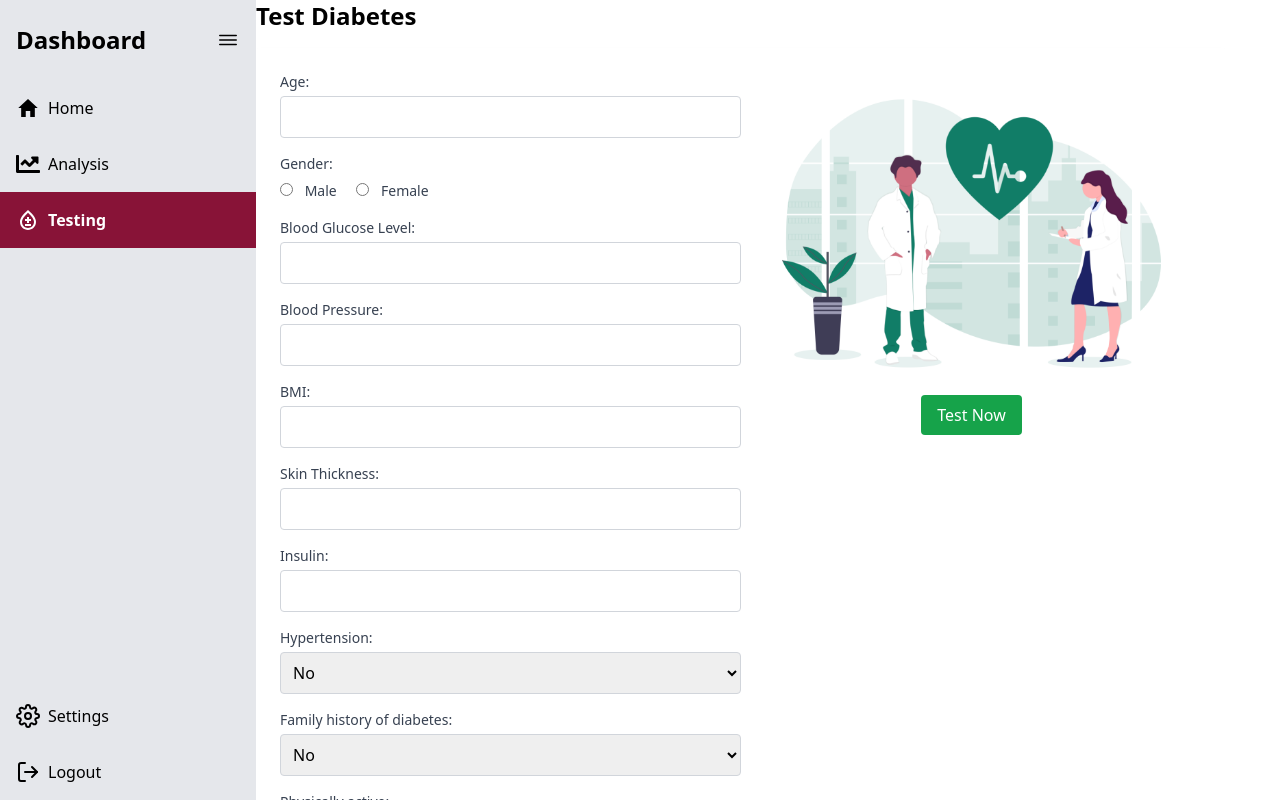
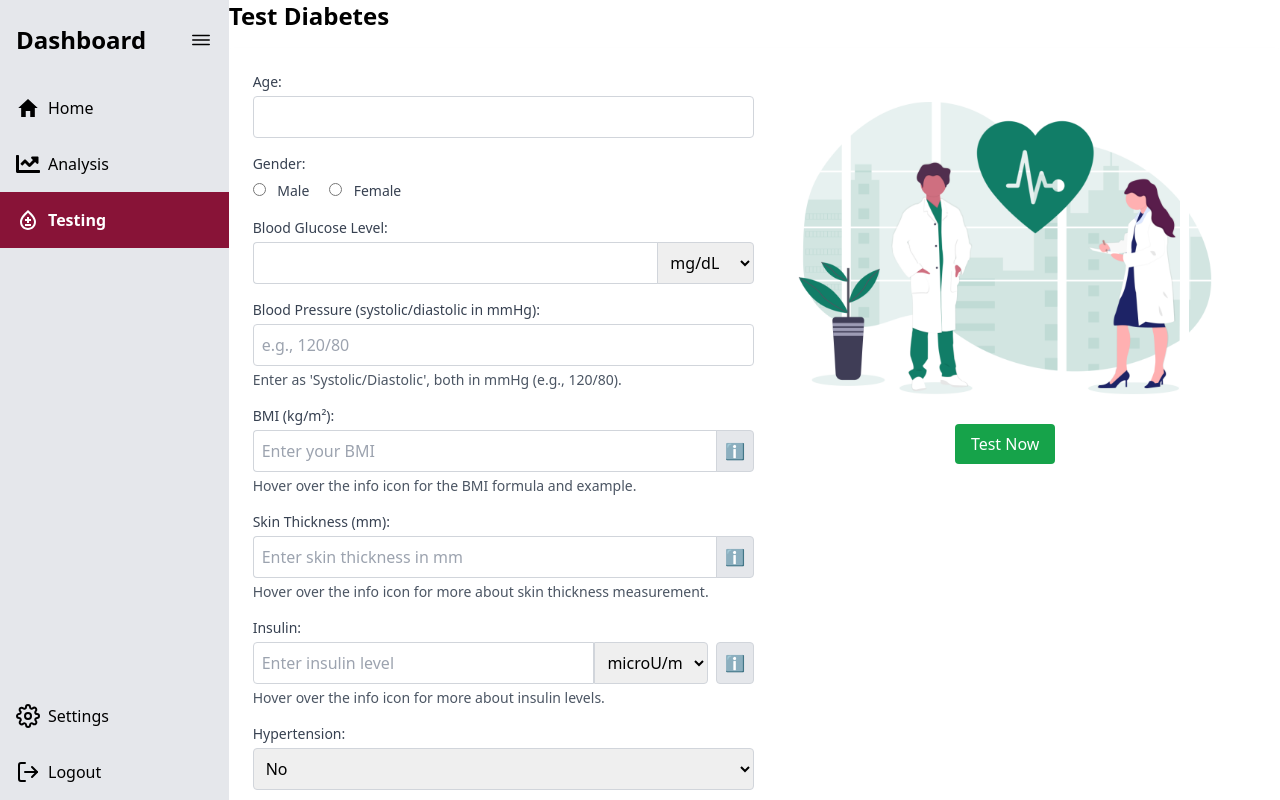
Before and after one commit to karan-panda/Diabetes-Decoded-gdsc, a Next.js app: page /testing in a window 1280 px wide. Built offline with nearby package versions, Linux system fonts and the light colour scheme.

Commit message:
input-edited

```diff
--- a/pages/testing/index.js
+++ b/pages/testing/index.js
@@ -1,6 +1,7 @@
 import React, { useEffect, useState } from 'react';
 import { Link } from 'react-router-dom';
 import Sidenav from '../../components/sidenav';
+// import '../../public/design/style.css'
 
 export default function Layout() {
   const [htmlContent, setHtmlContent] = useState('');
@@ -11,6 +12,8 @@ export default function Layout() {
       .then(response => response.text())
       .then(data => setHtmlContent(data));
   }, []);
+
+
 
   const handleFormSubmit = (event) => {
     event.preventDefault();
@@ -31,6 +34,7 @@ export default function Layout() {
     setFormData(formData);
     predictDiabetes(formData);
   };
+
 
   const predictDiabetes = (formData) => {
     // Define threshold values
@@ -58,6 +62,7 @@ export default function Layout() {
     }
   };
 
+
   return (
     <div className="flex bg-white">
       <Sidenav />
@@ -80,26 +85,128 @@ export default function Layout() {
                       <label htmlFor="female" className="text-sm font-medium text-gray-700"> Female </label>
                   </div>
               </div>
+              {/* <div class="mb-4">
+    <label for="testType" class="block text-sm font-medium text-gray-700">Type of Test:</label>
+    <select id="testType" name="testType" class="mt-1 p-2 border border-gray-300 rounded w-full" onchange="updateLabel()">
+        <option value="a1c">A1C Test (% for A1C)</option>
+        <option value="fasting">Fasting Blood Sugar Test (mg/dL)</option>
+        <option value="glucoseTolerance">Glucose Tolerance Test (mg/dL)</option>
+        <option value="random">Random Blood Sugar Test (mg/dL)</option>
+    </select>
+</div> */}
+<div class="mb-4 relative">
+    <label for="bloodGlucose" class="block text-sm font-medium text-gray-700">Blood Glucose Level:</label>
+    <div class="flex mt-1">
+        <input type="number" id="bloodGlucose" name="bloodGlucose" class="p-2 border border-r-0 border-gray-300 rounded-l w-full" />
+        <select id="unit" name="unit" class="border border-gray-300 rounded-r p-2 -ml-1">
+            <option value="mg/dL">mg/dL</option>
+            <option value="mmol/L">mmol/L</option>
+            <option value="%">% (A1C)</option>
+        </select>
+    </div>
+</div>
+
+
+
 <div className="mb-4">
-                  <label htmlFor="bloodGlucose" className="block text-sm font-medium text-gray-700">Blood Glucose Level:</label>
-                  <input type="number" id="bloodGlucose" name="bloodGlucose" className="mt-1 p-2 border border-gray-300 rounded w-full" />
+    <label htmlFor="bloodPressure" className="block text-sm font-medium text-gray-700">
+        Blood Pressure (systolic/diastolic in mmHg):
+    </label>
+    <input
+        type="text"
+        id="bloodPressure"
+        name="bloodPressure"
+        placeholder="e.g., 120/80"
+        pattern="\d{1,3}\/\d{1,3}"
+        title="Format: systolic/diastolic e.g., 120/80"
+        className="mt-1 p-2 border border-gray-300 rounded w-full"
+    />
+    <p className="mt-1 text-sm text-gray-600">
+        Enter as 'Systolic/Diastolic', both in mmHg (e.g., 120/80).
+    </p>
 </div>
-              <div className="mb-4">
-                  <label htmlFor="bloodPressure" className="block text-sm font-medium text-gray-700">Blood Pressure:</label>
-                  <input type="text" id="bloodPressure" name="bloodPressure" className="mt-1 p-2 border border-gray-300 rounded w-full" />
+
+<div className="mb-4 relative">
+    <label htmlFor="bmi" className="block text-sm font-medium text-gray-700">BMI (kg/m²):</label>
+    <div className="flex mt-1 items-center">
+        <input
+            type="number"
+            id="bmi"
+            name="bmi"
+            placeholder="Enter your BMI"
+            step="0.01"
+            className="p-2 border border-r-0 border-gray-300 rounded-l w-full"
+        />
+        <div className="tooltip border border-gray-300 rounded-r p-2 -ml-1 bg-gray-200 relative">
+            <span className="tooltiptext absolute z-10 w-64 p-2 -mt-12 ml-4 bg-gray-600 text-white text-sm rounded transition-opacity">
+                BMI Formula: BMI = weight (kg) / [height (m)]².{" "}
+                <br />Example: Weight = 70kg, Height = 1.75m, BMI = 70 / (1.75)² = 22.86 kg/m².
+            </span>
+            {' ℹ️'}
         </div>
-              <div className="mb-4">
-                  <label htmlFor="bmi" className="block text-sm font-medium text-gray-700">BMI:</label>
-                  <input type="number" id="bmi" name="bmi" className="mt-1 p-2 border border-gray-300 rounded w-full" />
     </div>
-              <div className="mb-4">
-                  <label htmlFor="skinThickness" className="block text-sm font-medium text-gray-700">Skin Thickness:</label>
-                  <input type="number" id="skinThickness" name="skinThickness" className="mt-1 p-2 border border-gray-300 rounded w-full" />
+    <p className="mt-1 text-sm text-gray-600">
+        Hover over the info icon for the BMI formula and example.
+    </p>
 </div>
-              <div className="mb-4">
+
+
+<div className="mb-4 relative">
+    <label htmlFor="skinThickness" className="block text-sm font-medium text-gray-700">Skin Thickness (mm):</label>
+    <div className="flex mt-1 items-center">
+        <input
+            type="number"
+            id="skinThickness"
+            name="skinThickness"
+            placeholder="Enter skin thickness in mm"
+            className="p-2 border border-r-0 border-gray-300 rounded-l w-full"
+        />
+        <div className="tooltip border border-gray-300 rounded-r p-2 -ml-1 bg-gray-200 relative">
+            <span className="tooltiptext absolute z-10 w-64 p-2 -mt-12 ml-4 bg-gray-600 text-white text-sm rounded transition-opacity">
+                Skin thickness measurement is often used in the assessment of body fat and insulin resistance. It's particularly useful in studies of diabetes and obesity. Higher skin thickness can indicate greater body fat and potential insulin resistance.
+            </span>
+            {' ℹ️'}
+        </div>
+    </div>
+    <p className="mt-1 text-sm text-gray-600">
+        Hover over the info icon for more about skin thickness measurement.
+    </p>
+</div>
+
+
+
+
+<div className="mb-4 relative">
     <label htmlFor="insulin" className="block text-sm font-medium text-gray-700">Insulin:</label>
-                  <input type="text" id="insulin" name="insulin" className="mt-1 p-2 border border-gray-300 rounded w-full" />
+    <div className="flex mt-1 items-center">
+        <div className="flex w-full">
+            <input
+                type="text"
+                id="insulin"
+                name="insulin"
+                placeholder="Enter insulin level"
+                className="p-2 border border-gray-300 rounded-l w-3/4"
+            />
+            <select id="insulinUnit" name="insulinUnit" className="p-2 border border-gray-300 rounded-r w-1/4">
+                <option value="microU/ml">microU/ml</option>
+                <option value="pmol/L">pmol/L</option>
+            </select>
         </div>
+        <div className="tooltip insulin-tooltip ml-2 border border-gray-300 rounded p-2 bg-gray-200 relative flex items-center justify-center">
+            <span className="info-icon flex items-center justify-center">
+                ℹ️
+                <span className="tooltiptext hidden absolute z-10 w-64 p-2 -mt-12 ml-4 bg-gray-600 text-white text-sm rounded transition-opacity">
+                    Insulin levels in the blood are measured in microU/ml or pmol/L. They're an essential marker for diabetes management, indicating how much insulin is being produced by the body. Normal fasting levels range from 3 to 20 microU/ml (21.9 to 144.9 pmol/L).
+                </span>
+            </span>
+        </div>
+    </div>
+    <p className="mt-1 text-sm text-gray-600">
+        Hover over the info icon for more about insulin levels.
+    </p>
+</div>
+
+
               <div className="mb-4">
                   <label htmlFor="hypertension" className="block text-sm font-medium text-gray-700">Hypertension:</label>
 
@@ -117,12 +224,18 @@ export default function Layout() {
                   </select>
               </div>
               <div className="mb-4">
-                  <label htmlFor="physicallyActive" className="block text-sm font-medium text-gray-700">Physically active:</label>
+    <label htmlFor="physicallyActive" className="block text-sm font-medium text-gray-700">Physical Activity Level:</label>
     <select id="physicallyActive" name="physicallyActive" className="mt-1 p-2 border border-gray-300 rounded w-full">
-                      <option value="no">No</option>
-                      <option value="yes">Yes</option>
+        <option value="not_active">Not Active</option>
+        <option value="rarely_active">Rarely Active (less than once a week)</option>
+        <option value="moderately_active">Moderately Active (1-3 days a week)</option>
+        <option value="active">Active (3-5 days a week)</option>
+        <option value="very_active">Very Active (6-7 days a week)</option>
+        <option value="daily_exercise">Daily Exercise or Intense Exercise 3-4 days a week</option>
+        <option value="intense_daily_exercise">Intense Exercise Daily or Physical Job</option>
     </select>
 </div>
+
           </div>
 
           <div className="w-1/2">
--- a/styles/globals.css
+++ b/styles/globals.css
@@ -1,3 +1,16 @@
 @tailwind base;
 @tailwind components;
 @tailwind utilities;
+
+/* Initial state of the tooltip text is hidden */
+.tooltip .tooltiptext {
+    visibility: hidden;
+    opacity: 0;
+    transition: visibility 0s, opacity 0.5s ease-in-out;
+}
+
+/* Change to visible when hovering over the tooltip container */
+.tooltip:hover .tooltiptext {
+    visibility: visible;
+    opacity: 1;
+}
```
Lines whose indentation alone changed are shown as unchanged.
